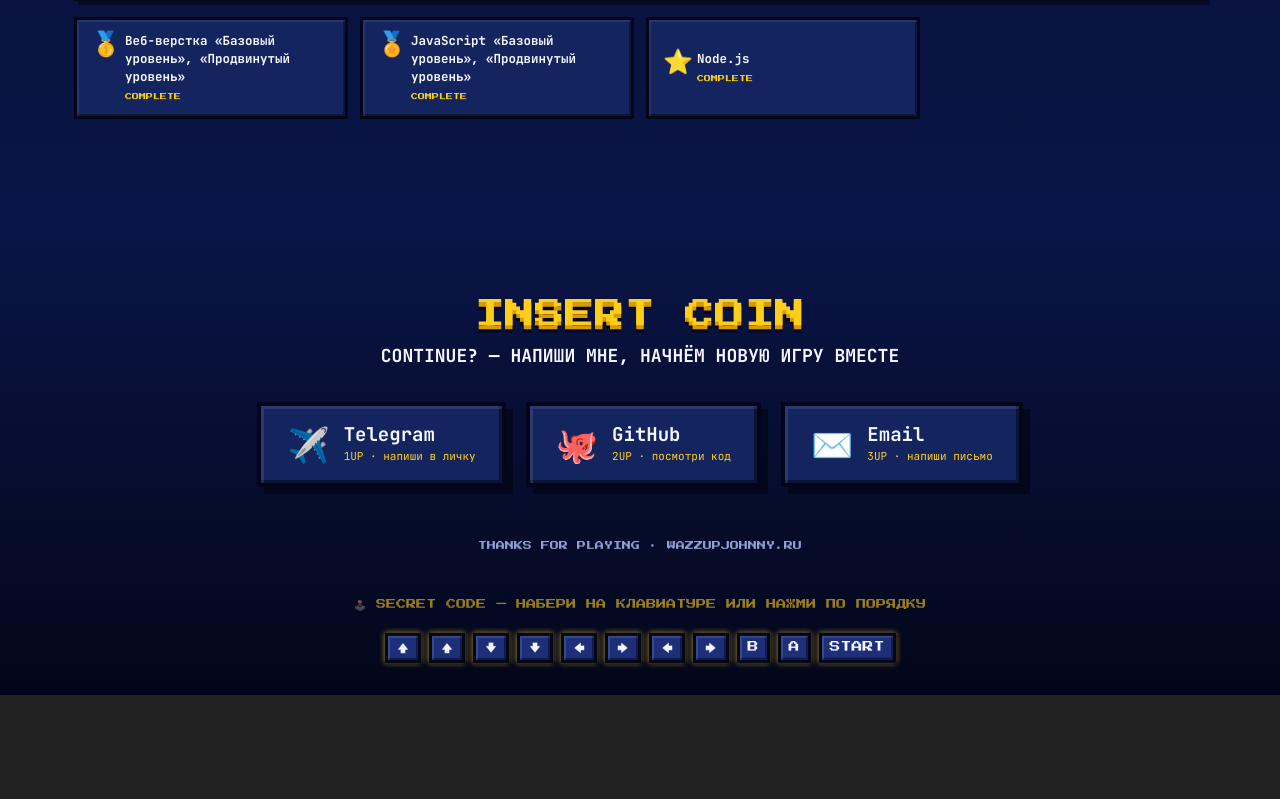
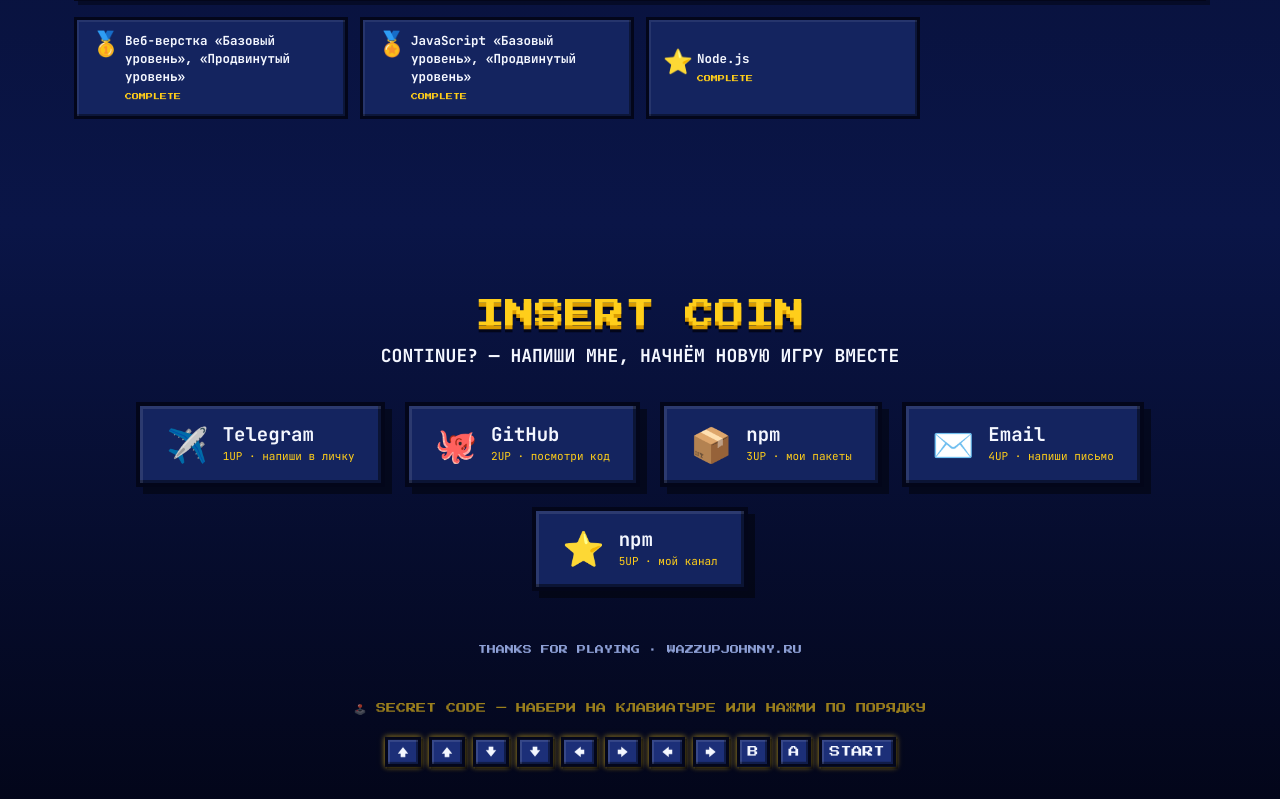
Before and after one commit to eugenepokalyuk/wazzupjohnny, a React (Vite) app: page / in a window 1280 px wide. Shown: the part 3842-4641 px from the top of the page. Before the commit the page ends 4537 px from the top, so only its background shows below. Built offline with nearby package versions, Linux system fonts and the light colour scheme; a web font is replaced by a local one.

Commit message:
refs 12.0.4 update landing

```diff
--- a/src/components/sega/sega.module.scss
+++ b/src/components/sega/sega.module.scss
@@ -26,6 +26,7 @@
   position: relative;
   min-height: 100vh;
   background: var(--bg-0);
+
   color: var(--white);
   font-family: 'JetBrains Mono', monospace;
   overflow-x: hidden;
@@ -156,6 +157,7 @@
 /* ---------- Pixel-bevel panel ---------- */
 .panel {
   position: relative;
+
   background: var(--panel);
   border: 4px solid var(--ink);
   box-shadow: inset 4px 4px 0 0 rgba(255, 255, 255, 0.1),
@@ -220,10 +222,12 @@
   left: 0;
   right: 0;
   z-index: 8000;
+
   display: grid;
   grid-template-columns: 1fr auto 1fr;
   align-items: center;
   gap: 16px;
+
   padding: 10px 20px;
   background: linear-gradient(var(--ink), #04081f);
   border-bottom: 4px solid var(--gold);
@@ -254,6 +258,7 @@
   font-family: 'Press Start 2P', monospace;
   font-size: 9px;
   color: var(--white);
+
   padding: 8px 10px;
   border: 3px solid var(--ink);
   background: var(--panel-2);
@@ -389,8 +394,10 @@
 
 .titleSub {
   margin-top: 24px;
+
   z-index: 2;
   position: relative;
+
   font-family: 'Press Start 2P', monospace;
   font-size: clamp(10px, 1.6vw, 15px);
   color: var(--white);
@@ -422,10 +429,12 @@
   margin-top: 40px;
   z-index: 2;
   position: relative;
+
   display: inline-flex;
   align-items: center;
   justify-content: center;
   gap: 10px;
+
   font-family: 'Press Start 2P', monospace;
   font-size: clamp(11px, 1.7vw, 16px);
   color: var(--white);
@@ -454,6 +463,7 @@
   margin-top: 48px;
   z-index: 2;
   position: relative;
+
   font-family: 'Press Start 2P', monospace;
   font-size: 9px;
   color: var(--grey);
@@ -467,6 +477,7 @@
   width: 188px;
   height: 188px;
   margin: 0 auto 8px;
+
   background: var(--ink);
   padding: 10px;
   border: 4px solid #000;
@@ -996,15 +1007,16 @@
 
 .coinRow {
   display: flex;
-  gap: 20px;
   justify-content: center;
   flex-wrap: wrap;
+  gap: 20px;
 }
 
 .coinBtn {
   display: flex;
   align-items: center;
   gap: 14px;
+
   padding: 18px 26px;
   background: var(--panel);
   border: 4px solid var(--ink);
--- a/src/pages/Home/components/Sega/sega.data.ts
+++ b/src/pages/Home/components/Sega/sega.data.ts
@@ -119,10 +119,22 @@ export const CONTACTS: ContactCard[] = [
     href: Links.GitHub,
   },
   {
+    icon: '📦',
+    label: 'npm',
+    hint: '3UP · мои пакеты',
+    href: Links.Npm,
+  },
+  {
     icon: '✉️',
     label: 'Email',
-    hint: '3UP · напиши письмо',
+    hint: '4UP · напиши письмо',
     href: 'mailto:eugene.pokalyuk@gmail.com',
+  },
+  {
+    icon: '⭐️',
+    label: 'npm',
+    hint: '5UP · мой канал',
+    href: Links.TelegramChannel,
   },
 ];
 
--- a/src/utils/constants/links.ts
+++ b/src/utils/constants/links.ts
@@ -1,4 +1,6 @@
 export const Links = {
   Telegram: 'https://t.me/wazzupjohnny',
   GitHub: 'https://github.com/eugenepokalyuk',
+  Npm: 'https://www.npmjs.com/~wazzupjohnny',
+  TelegramChannel: 'https://t.me/wazzupjohnny_channel',
 };
```
